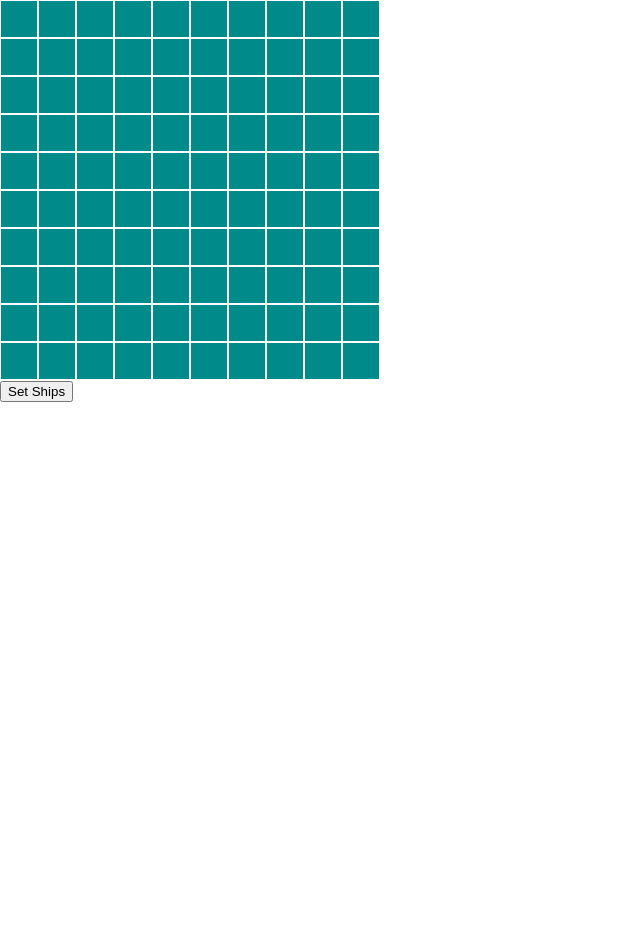
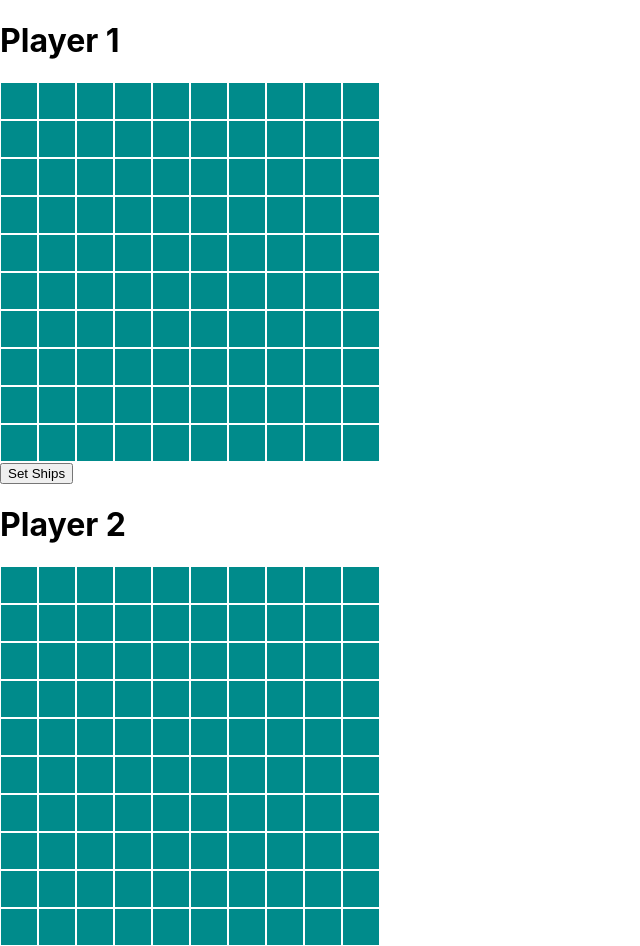
Before and after one commit to aramaramyan/battleship, a React (Create React App) app: page / in a window 1280 px wide. Shown: the whole page, without its empty margins (0-640 px from the left). Before the commit the page ends 800 px from the top, so only its background shows below. Built offline with nearby package versions, Linux system fonts and the light colour scheme.

Commit message:
feat: create PlayerBoard and OppnentBoard components

```diff
--- a/src/App.js
+++ b/src/App.js
@@ -1,37 +1,22 @@
-import groupArray from "./helpers/groupArray";
 import './App.css';
 import {useReducer} from "react";
 import {ACTION_TYPES, defaultState, reducer} from "./state/satate";
-import setClass from "./helpers/setClass";
+import PlayerBoard from "./components/PlayerBoard/PlayerBoard";
+import OpponentBoard from "./components/OpponentBoard/OpponentBoard";
 
 function App() {
   const [state, dispatch] = useReducer(reducer, defaultState);
-  const {player1: {isSetShipsMode, ships}} = state;
 
   function setSetShipsMode() {
-    dispatch({type:ACTION_TYPES.SET_SET_SHIPS_MODE});
-  }
-
-  function setShips(id) {
-    if(state.player1.isSetShipsMode) {
-      dispatch({type: ACTION_TYPES.SET_SHIPS, square: id});
-    }
+    dispatch({type: ACTION_TYPES.SET_SET_SHIPS_MODE});
   }
 
   return (
-    <div className={setClass(isSetShipsMode,"set_ships_mode")}>
-      {groupArray().map(row => <div key={row} className="row">
-        {row.map(square => (
-          <div
-            key={square}
-            className="square"
-            onClick={() => setShips(square)}
-          >
-            <div className={setClass(ships.has(square), "ship")}/>
-          </div>))}
-      </div>)}
+    <>
+      <PlayerBoard state={state} dispatch={dispatch} player={1}/>
       <button onClick={setSetShipsMode}>Set Ships</button>
-    </div>
+      <OpponentBoard state={state} dispatch={dispatch} player={2}/>
+    </>
   );
 }
 
--- /dev/null
+++ b/src/components/OpponentBoard/OpponentBoard.js
@@ -0,0 +1,31 @@
+import setClass from "../../helpers/setClass";
+import groupArray from "../../helpers/groupArray";
+import {ACTION_TYPES} from "../../state/satate";
+
+export default function OpponentBoard({state, dispatch, player}){
+  const {player1: {isSetShipsMode, ships}} = state;
+
+  function hitShip(id) {
+    if(state.player1.ships.has(id)) {
+      dispatch({type: ACTION_TYPES.SET_BEATEN, id});
+    } else {
+      dispatch({type: ACTION_TYPES.SET_PASS, id});
+    }
+  }
+
+  return (
+    <div className={setClass(isSetShipsMode,"set_ships_mode")}>
+      <h1>Player {player}</h1>
+      {groupArray().map(row => <div key={row} className="row">
+        {row.map(square => (
+          <div
+            key={square}
+            className="square"
+            onClick={() => hitShip(square)}
+          >
+            <div className={setClass(ships.has(square), "")} />
+          </div>))}
+      </div>)}
+    </div>
+  );
+}
--- /dev/null
+++ b/src/components/PlayerBoard/PlayerBoard.js
@@ -0,0 +1,29 @@
+import setClass from "../../helpers/setClass";
+import groupArray from "../../helpers/groupArray";
+import {ACTION_TYPES} from "../../state/satate";
+
+export default function PlayerBoard({state, dispatch, player}){
+ const {player1: {isSetShipsMode, ships}} = state;
+
+ function setShips(id) {
+  if(state.player1.isSetShipsMode) {
+   dispatch({type: ACTION_TYPES.SET_SHIPS, square: id});
+  }
+ }
+
+ return (
+   <div className={setClass(isSetShipsMode,"set_ships_mode")}>
+    <h1>Player {player}</h1>
+    {groupArray().map(row => <div key={row} className="row">
+     {row.map(square => (
+       <div
+         key={square}
+         className="square"
+         onClick={() => setShips(square)}
+       >
+        <div className={setClass(ships.has(square), "ship")}/>
+       </div>))}
+    </div>)}
+   </div>
+ );
+}
--- a/src/state/satate.js
+++ b/src/state/satate.js
@@ -1,5 +1,7 @@
 export const ACTION_TYPES = {
   SET_SHIPS: "SET_SHIPS",
+  SET_BEATEN: "SET_BEATEN",
+  SET_PASS: "SET_BEATEN",
   SET_SET_SHIPS_MODE: "SET_SET_SHIPS_MODE"
 };
 
@@ -7,7 +9,8 @@ export const defaultState = {
   player1:{
     isSetShipsMode: false,
     ships: new Set(),
-
+    beaten: new Set(),
+    pass: new Set(),
   },
   player2:{},
   turn: "player1",
@@ -23,7 +26,11 @@ export function reducer(state, action) {
     }
     case ACTION_TYPES.SET_SHIPS: {
       let newShips = new Set([...state.player1.ships]);
-      newShips.add(action.square);
+      if(newShips.has(action.square)){
+        newShips.delete(action.square)
+      } else {
+        newShips.add(action.square);
+      }
       return {
         ...state,
         player1: {
@@ -32,5 +39,15 @@ export function reducer(state, action) {
         }
       };
     }
+    case ACTION_TYPES.SET_BEATEN: {
+      let newBeaten = new Set([...state.player1.beaten]);
+      newBeaten.add(action.id);
+      return {...state, player1: {...state.player1, beaten: newBeaten}}
+    }
+    case ACTION_TYPES.SET_PASS: {
+      let newPass = new Set([...state.player1.pass]);
+      newPass.add(action.id);
+      return {...state, player1: {...state.player1, pass: newPass}}
+    }
   }
 }
```
